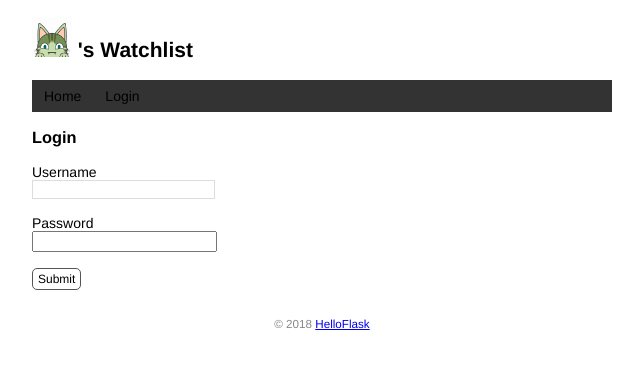
After one commit to ppalantir/watchlist, a Flask app: page /login in a window 1280 px wide. The commit adds this page. Shown: the top 369 px of the page, without its empty margins (318-961 px from the left). Run offline with Flask 2, Linux system fonts and the light colour scheme.

Commit message:
User authentication with Flask-Login

```diff
--- a/app.py
+++ b/app.py
@@ -4,13 +4,99 @@ import os
 import click
 from flask import Flask, url_for, render_template, request, redirect, flash
 from flask_sqlalchemy import SQLAlchemy # 导入扩展累
+from werkzeug.security import generate_password_hash, check_password_hash
+from flask_login import LoginManager, UserMixin, login_user, logout_user, login_required, current_user
 
 app = Flask(__name__)
+
 app.config['SECRET_KEY'] = 'dev' # flash函数传递信息的密钥。# 等同于 app.secret_key = 'dev'
+
+login_manager = LoginManager(app) # 实例化扩展类
+login_manager.login_view = 'login'
+
 # 在扩展类实例化前加载配置
 app.config['SQLALCHEMY_DATABASE_URI'] = 'sqlite:////' + os.path.join(app.root_path, 'data.db')
 app.config['SQLALCHEMY_TRACK_MODIFICATIONS'] = False # 关闭对模型修改的监控
 db = SQLAlchemy(app) # 初始化扩展类，传入程序实例app
+
+@app.cli.command()
+@click.option('--username', prompt=True, help='The username used to login.')
+@click.option('--password', prompt=True, hide_input=True, confirmation_prompt=True, help='The password used to login.')
+def admin(username, password):
+	"""Create user."""
+	db.create_all()
+
+	user = User.query.first()
+	if user is not None:
+		click.echo('Updating user...')
+		user.username = username
+		user.set_password(password)
+	else:
+		click.echo('Creating user...')
+		user = User(username=username, name='Admin')
+		user.set_password(password)
+		db.session.add(user)
+
+	db.session.commit()
+	click.echo('Done.')
+
+@login_manager.user_loader
+def load_user(user_id): # 创建用户加载回调函数，接受用户 ID 作为参数
+	user = User.query.get(int(user_id)) # 用 ID 作为 User 模型的主键查询对应的用户
+	return user # 返回用户对象
+
+@app.route('/login', methods=['GET', 'POST'])
+def login():
+	if request.method == 'POST':
+		username = request.form['username']
+		password = request.form['password']
+
+		if not username or not password:
+			flash('Invalid input.')
+			return redirect(url_for('login'))
+
+		user = User.query.first()
+		# 验证用户名和密码是否一致
+		if username == user.username and user.validate_password(password):
+			login_user(user) # 登入用户
+			flash('Login success.')
+			return redirect(url_for('index')) # 重定向到主页
+
+		flash('Invalid useranme or password.') # 如果验证失败，显示错误信息
+
+		return redirect(url_for('login')) # 重定向回登录页面
+
+	return render_template('login.html')
+
+
+@app.route('/logout')
+@login_required # 用于视图保护
+def logout():
+	logout_user() # 登出用户
+	flash('Goodbye.')
+	return redirect(url_for('index')) # 重定向回首页
+
+@app.route('/settings', methods=['GET', 'POST'])
+@login_required
+def settings():
+	if request.method == 'POST':
+		name = request.form['name']
+
+		if not name or len(name) > 20:
+			flash('Invalid input.')
+			return redirect(url_for('settings'))
+
+		current_user.name = name
+		# current_user 会返回当前登录用户的数据库记录对象
+		# 等同于下面的用法
+		# user = User.query.first()
+		# user.name = name
+		db.session.commit()
+		flash('Settings updated.')
+		return redirect(url_for('index'))
+
+	return render_template('settings.html')
+
 
 @app.cli.command() # 注册为命令
 @click.option('--drop', is_flag=True, help='Create after drop.')
@@ -53,9 +139,17 @@ def forge():
 	click.echo('Done. ')
 
 
-class User(db.Model): # 保存用户信息，表名将会是 user（自动生成，小写处理）
+class User(db.Model, UserMixin): # 保存用户信息，表名将会是 user（自动生成，小写处理）
 	id = db.Column(db.Integer, primary_key=True) # 主键
 	name = db.Column(db.String(20)) # 名字
+	username = db.Column(db.String(20)) # 用户名
+	password_hash = db.Column(db.String(128)) # 密码散列值
+
+	def set_password(self, password): # 用来设置密码的方法，接受密码作为参数
+		self.password_hash = generate_password_hash(password) # 将生成的密码保持到对应字段
+
+	def validate_password(self, password): # 用于验证密码的方法，接受密码作为参数
+		return check_password_hash(self.password_hash, password) # 返回布尔值
 
 class Movie(db.Model): # 保存电影条目信息，表名将会是 movie
 	id = db.Column(db.Integer, primary_key=True) # 主键
@@ -77,6 +171,9 @@ def page_not_found(e): # 接受异常对象作为参数
 @app.route('/', methods=['GET', 'POST'])
 def index():
 	if request.method == 'POST': # 判断是否是 POST 请求
+		if not current_user.is_authenticated:  # 如果当前用户未认证
+			return redirect(url_for('index'))  # 重定向到主页
+
 		# 获取表单数据
 		title = request.form.get('title') # 传入表单对应输入字段的name值
 		year = request.form.get('year')
@@ -97,7 +194,9 @@ def index():
 	movies = Movie.query.all() # 读取所有电影记录
 	return render_template('index.html', user=user, movies=movies)
 
+
 @app.route('/movie/edit/<int:movie_id>', methods=['GET', 'POST'])
+@login_required # 登录保护
 def edit(movie_id):
 	movie = Movie.query.get_or_404(movie_id)
 
@@ -117,7 +216,9 @@ def edit(movie_id):
 
 	return render_template('edit.html', movie=movie) # 传入被编辑的电影记录
 
+
 @app.route('/movie/delete/<int:movie_id>', methods=['POST']) # 限定只接受POST请求
+@login_required # 登录保护
 def delete(movie_id):
 	movie = Movie.query.get_or_404(movie_id) # 获取电影记录
 	db.session.delete(movie) # 删除对应的记录
--- a/templates/base.html
+++ b/templates/base.html
@@ -21,6 +21,12 @@
     <nav>
         <ul>
             <li><a href="{{ url_for('index') }}">Home</a></li>
+            {% if current_user.is_authenticated %}
+                <li><a href="{{ url_for('settings') }}">Settings</a></li>
+                <li><a href="{{ url_for('logout') }}">Logout</a></li>
+            {% else %}
+                <li><a href="{{ url_for('login') }}">Login</a></li>
+            {% endif %}
         </ul>
     </nav>
     {% block content %}{% endblock %}
--- /dev/null
+++ b/templates/login.html
@@ -0,0 +1,13 @@
+{% extends 'base.html' %}
+
+{% block content %}
+<h3>Login</h3>
+<form method="post">
+    Username<br>
+    <input type="text" name="username" required><br><br>
+    Password<br>
+    <!-- 密码输入框的 type 属性使用 password，会将输入值显示为圆点 -->
+    <input type="password" name="password" required><br><br>
+    <input class="btn" type="submit" name="submit" value="Submit">
+</form>
+{% endblock %}
```
Also changed, not shown: templates/index.html (+10 -4 lines), templates/settings.html (added, +9 -0 lines).
